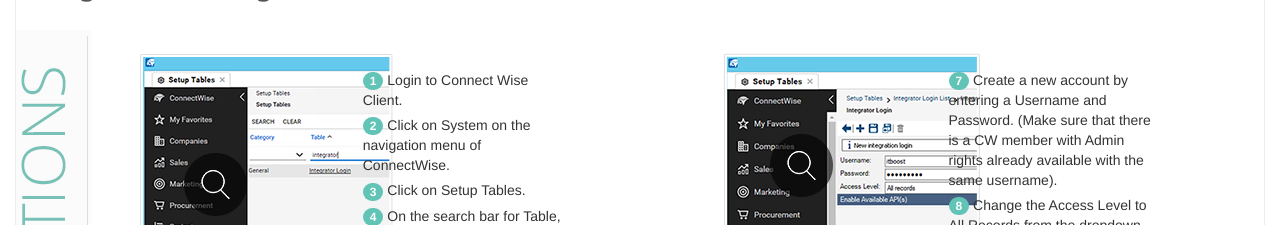
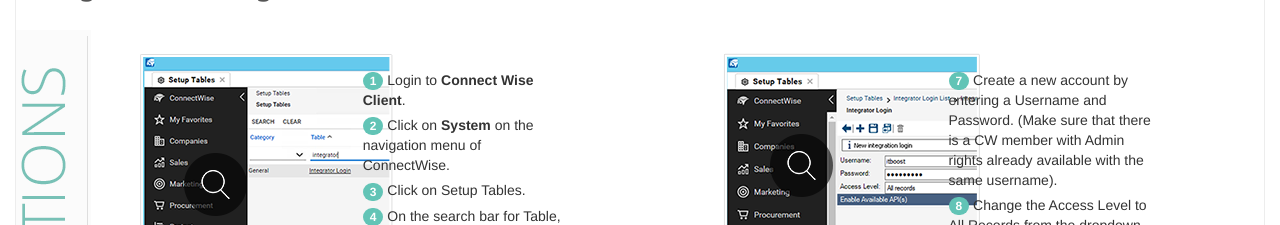
Before and after one commit to thesircle/irr, a React app: page /integration/kaseya/view in a window 1280 px wide. Shown: the part 132-357 px from the top of the page. Built offline with nearby package versions, Linux system fonts and the light colour scheme; no server answers.

Commit message:
WIP - Kaseya - Internationalization bold in between sentences

```diff
--- a/src/components/integrations/integrationInfoComp.tsx
+++ b/src/components/integrations/integrationInfoComp.tsx
@@ -29,7 +29,7 @@
               <li className="list-style" ><span
                   className="badge bg-complete text-white" >{obj.key}</span>&nbsp;
                   {typeof obj.value == "string" ?
-                      obj.value :
+                    <span dangerouslySetInnerHTML={{__html:obj.value}}></span> :
                       (<span>{obj.value.head}<ul className="subList">
                           {obj.value.detail_List.map((subValue,i) => <li key={i}>{subValue}</li>)}
                       </ul></span>)}
--- a/src/constants/lang.tsx
+++ b/src/constants/lang.tsx
@@ -12,11 +12,11 @@
                 props:[
                     {
                         key : "1",
-                        value: "Login to Connect Wise Client."
+                        value: "Login to <span class='bold'>Connect Wise Client</span>."
                     },
                     {
                         key : "2",
-                        value: "Click on System on the navigation menu of ConnectWise."
+                        value: "Click on <span class='bold'>System</span> on the navigation menu of ConnectWise."
                     },
                     {
                         key : "3",
--- a/src/styles/main.scss
+++ b/src/styles/main.scss
@@ -173,6 +173,10 @@
   text-shadow: none;
   text-decoration: none;
 }
+
+.bold {
+  font-weight:bold;
+}
 $myColor : blue;
 .myClass{
   color: $myColor;
```
